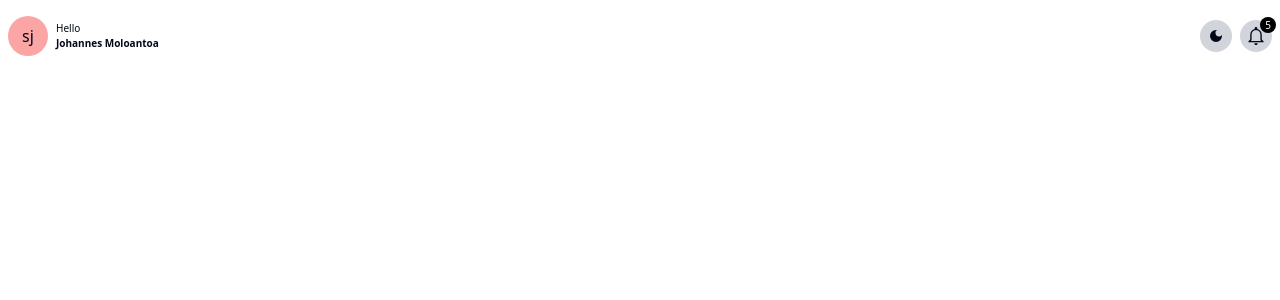
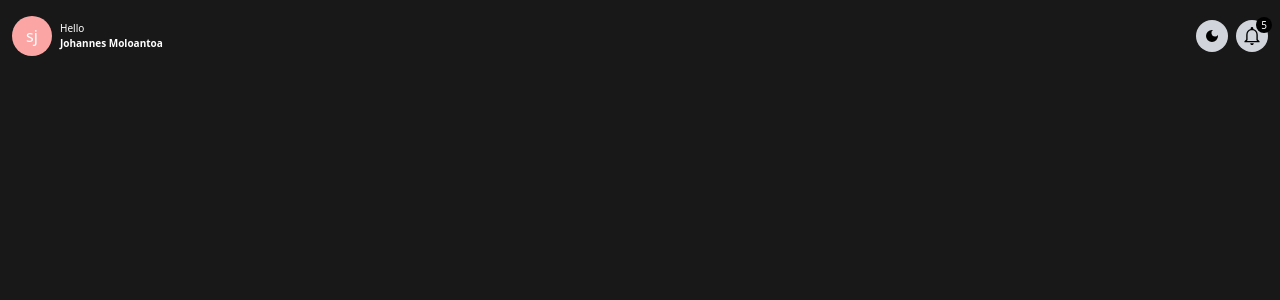
Before and after one commit to jaydeexsf/UniPath, a React (Vite) app: page /home in a window 1280 px wide. Both pictures are taken after a click on the button 1216 px from the left and 36 px from the top of the page. Shown: the top 300 px of the page. Built offline with nearby package versions, Linux system fonts and the light colour scheme.

Commit message:
updated them btter

```diff
--- a/src/App.jsx
+++ b/src/App.jsx
@@ -3,12 +3,16 @@ import './App.css'
 import Home from './pages/Home'
 import Resources from './pages/Resources';
 import Header from './components/Header'
+import { ModeContext } from './components/ModeContext';
+import { useContext } from 'react';
 
 function App() {
 
+  const {mode} = useContext(ModeContext);
+
   return (
     <Router >
-      <div className="py-4 px-2">
+      <div  className={`${mode === 'dark' ? `bg-[#181818] text-white` : `bg-gray-200 text-black`} py-4 px-3 h-[100vh]`}>
         <Header />
         <main className="r">
           <Routes>
--- a/src/components/Header.jsx
+++ b/src/components/Header.jsx
@@ -30,11 +30,11 @@ const { mode, toggleMode } = useContext(ModeContext);
       <div className="right flex items-center gap-2">
       <button onClick={toggleMode}> <div className="dark-light hover:cursor-pointer w-8 h-8 flex justify-center items-center rounded-[50%] bg-gray-300">
                 <CiLight className={`${mode === 'dark' ? `hidden` : `block`}`}/>
-                <MdDarkMode  className={`${mode === 'light' ? `hidden` : `block`}`}/>
+                <MdDarkMode  className={`${mode === 'light' ? `hidden` : `block text-black`}`}/>
         </div></button>
         <div className="noti w-8 h-8 hover:cursor-pointer flex justify-center items-center rounded-[50%] bg-gray-300 relative">
             <span className="bell">
-            <IoMdNotificationsOutline size={22}/>
+            <IoMdNotificationsOutline className={`${mode === 'light' ? `` : `block text-black`}`} size={22}/>
             </span>
             <span className="bell absolute rounded-[50%] h-4 w-4 flex justify-center items-center text-[10px] top-[-3px] text-white right-[-4px] bg-black">
                 5
--- a/src/pages/Home.jsx
+++ b/src/pages/Home.jsx
@@ -7,9 +7,11 @@ const Home = () => {
     const {mode} = useContext(ModeContext);
 
   return (
-    <div className={`${mode === 'dark' ? `bg-black text-white` : `bg-gray-200 text-black`} h-[100vh]`}>
+    // <div className={`${mode === 'dark' ? `bg-[black] text-white` : `bg-gray-200 text-black`} h-[100vh]`}>
 
-    </div>
+    // </div>
+
+    <div></div>
   )
 }
 
```
